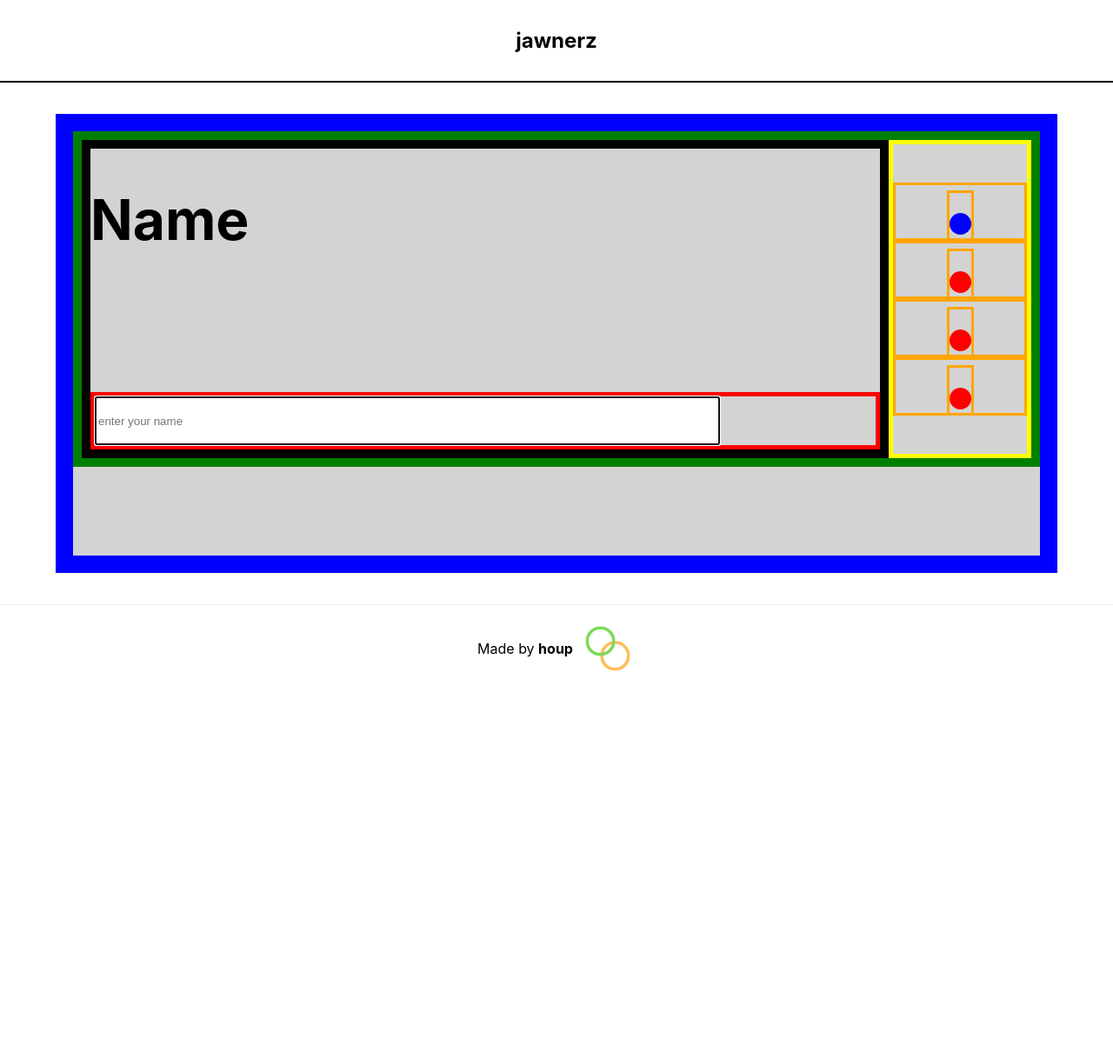
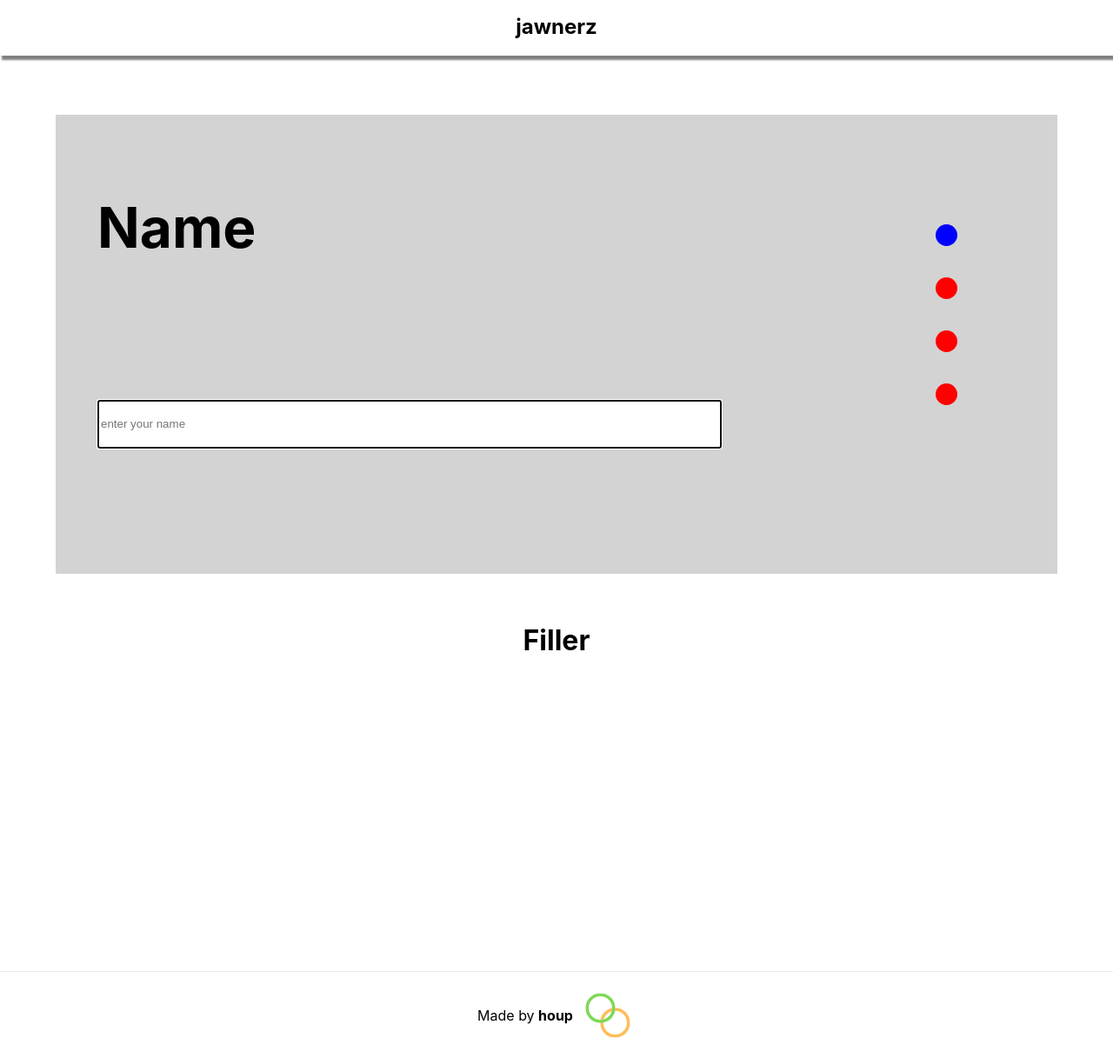
Before and after one commit to charles01pd2018/houp, a Next.js app: page / in a window 1280 px wide. Shown: the whole page at 87% size. Before the commit the page ends 800 px from the top, so only its background shows below. Built offline with nearby package versions, Linux system fonts and the light colour scheme.

Commit message:
removed form borders

```diff
--- a/pages/customerPortal.js
+++ b/pages/customerPortal.js
@@ -3,6 +3,8 @@ import Head from 'next/head';
 
 //compnents
 import CustomerForm from '../components/customer-form/customerForm';
+
+import Filler from './filler';
 
 const CustomerPortal = ({
     layout: Layout
@@ -17,6 +19,8 @@ const CustomerPortal = ({
             </Head>
 
             <CustomerForm />
+
+            <Filler />
         </Layout>
         </>
     );
--- /dev/null
+++ b/pages/filler.js
@@ -0,0 +1,12 @@
+// filler page for style testing
+
+const Filler = () => {
+
+    return (
+        <div className='filler'>
+            <h1>Filler</h1>
+        </div>
+    );
+}
+
+export default Filler;
--- a/styles/_base.scss
+++ b/styles/_base.scss
@@ -1,6 +1,7 @@
 .container {
   min-height: 75vh;
   padding: 0 4rem;
+  margin-top: 6rem;
   display: flex;
   flex-direction: column;
   justify-content: center;
@@ -18,8 +19,12 @@
 
 .component-wrapper {
   display: flex;
+  padding: 3rem;
+}
 
-  border: 10px solid green; // !!!
+.filler {
+  text-align: center;
+  min-height: 50vh;
 }
 
 .title a {
--- a/styles/components/_customerForm.scss
+++ b/styles/components/_customerForm.scss
@@ -2,11 +2,9 @@
     min-width: 100%;
     background-color: lightgray;
     min-height: 33rem;
-    border: 20px solid blue; // !!!!
 
     .input-field-wrapper {
         flex-basis: 85%;
-        border: 10px solid black; // !!!!
 
         .input-field-title {
             font-size: 200%;
@@ -14,7 +12,6 @@
 
         .input-field-area {
             margin-top: 10rem;
-            border: 5px solid red; // !!!!
 
             .input-text {
                 min-width: 80%;
@@ -27,13 +24,11 @@
         display: flex;
         flex-direction: column;
         flex-basis: 15%;
-        border: 5px solid yellow; // !!!!
         text-align: center;
         justify-content: center;
 
         .icon {
             padding-top: 2rem;
-            border: 3px solid orange;
 
             .bubble {
                 display: inline-flex;
--- a/styles/layout/_header.scss
+++ b/styles/layout/_header.scss
@@ -1,13 +1,18 @@
 .header-container {
     width: 100%;
-    display: flex;
-    justify-content: center;
+    height: 4rem;
+    position: fixed;
+    top: 0;
+    background-color: white;
+    box-shadow: 2px 5px 2px gray;
     z-index: 99;
 
-    border-bottom: 2px solid black;
+    * {
+        height: 100%;
+    }
 
     .header-branding {
-        margin: 1rem;
+        text-align: center;;
 
         .header-branding-title {
             font-size: 1.5rem;
--- a/styles/shapes/_circle.scss
+++ b/styles/shapes/_circle.scss
@@ -6,7 +6,7 @@
     display: inline-block;
 
     &.active {
-      background-color: blue !important;
+      background-color: blue;
     }
 
     &:hover {
```
